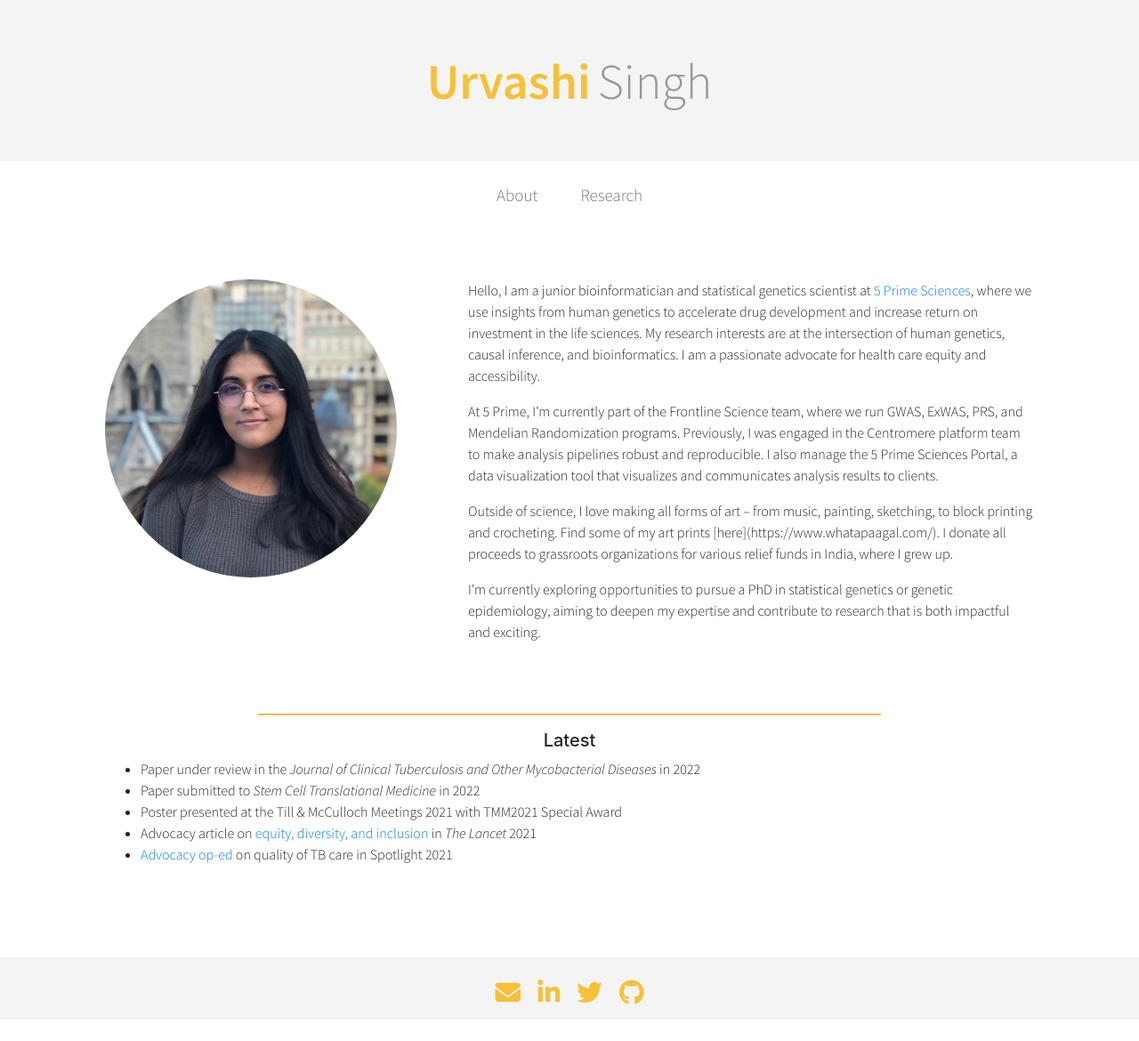
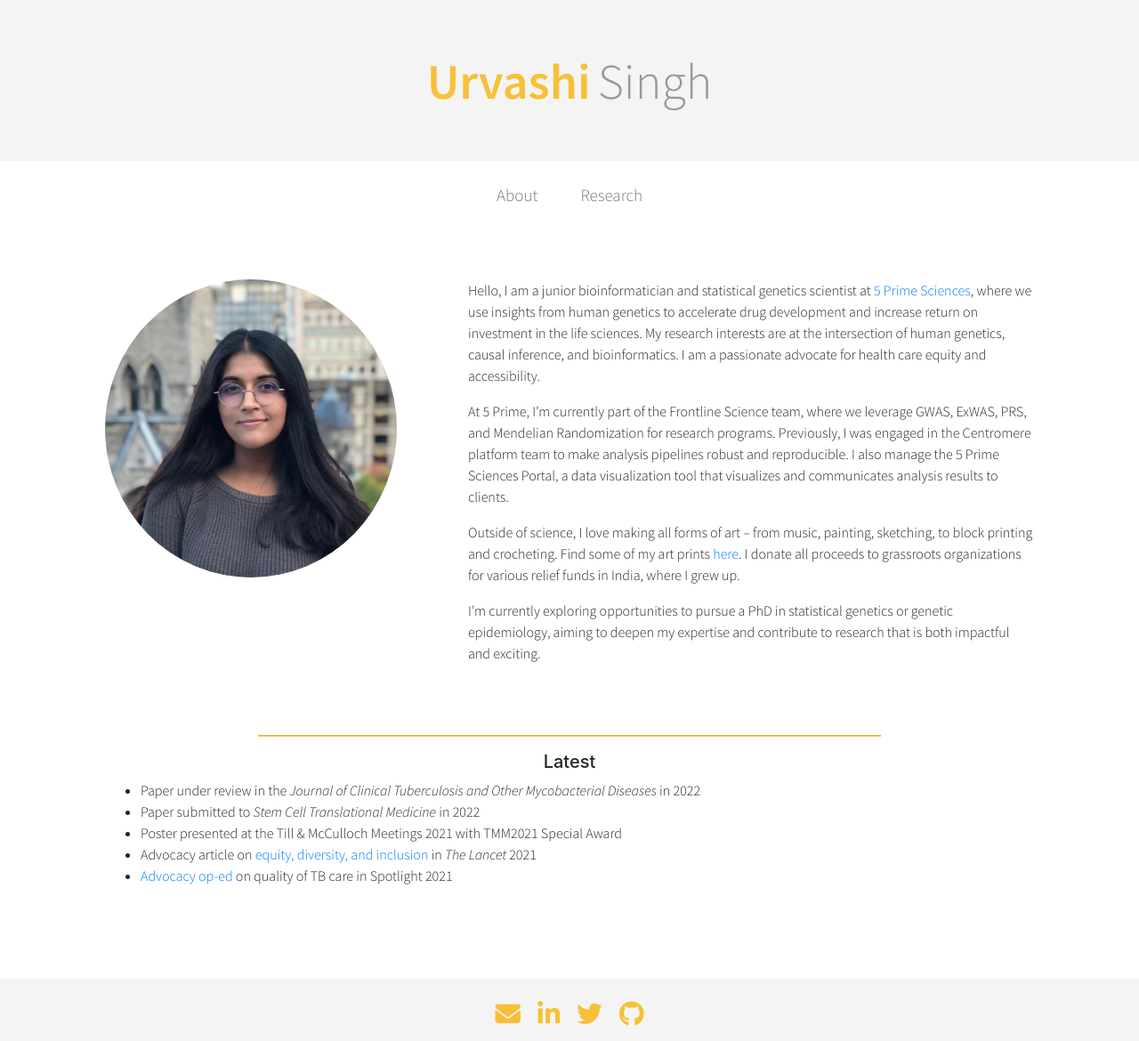
Before and after one commit to urvashi-s/urvashi-s.github.io, a Jekyll site: the page built from about.md, in a window 1280 px wide. Shown: the whole page at 89% size. Built offline with Jekyll 4.4.1, drawn with Linux system fonts in a browser that asks for light colours; nearby versions of some CDN libraries; before the commit the page ends 1146 px from its top, so only the background shows below that.

Commit message:
Updated about for sept 2024

```diff
--- a/about.md
+++ b/about.md
@@ -10,8 +10,8 @@ title: Urvashi Singh
         <br>
         <div class="col-md-8">
             <p style="padding-left: 50px">Hello, I am a junior bioinformatician and statistical genetics scientist at <a class="a-link" href="https://5primesciences.com/" target="_blank">5 Prime Sciences</a>, where we use insights from human genetics to accelerate drug development and increase return on investment in the life sciences. My research interests are at the intersection of human genetics, causal inference, and bioinformatics. I am a passionate advocate for health care equity and accessibility.</p>
-            <p style="padding-left: 50px">At 5 Prime, I’m currently part of the Frontline Science team, where we run GWAS, ExWAS, PRS, and Mendelian Randomization programs. Previously, I was engaged in the Centromere platform team to make analysis pipelines robust and reproducible. I also manage the 5 Prime Sciences Portal, a data visualization tool that visualizes and communicates analysis results to clients.</p>
-            <p style="padding-left: 50px">Outside of science, I love making all forms of art – from music, painting, sketching, to block printing and crocheting. Find some of my art prints [here](https://www.whatapaagal.com/). I donate all proceeds to grassroots organizations for various relief funds in India, where I grew up.</p>
+            <p style="padding-left: 50px">At 5 Prime, I’m currently part of the Frontline Science team, where we leverage GWAS, ExWAS, PRS, and Mendelian Randomization for research programs. Previously, I was engaged in the Centromere platform team to make analysis pipelines robust and reproducible. I also manage the 5 Prime Sciences Portal, a data visualization tool that visualizes and communicates analysis results to clients.</p>
+            <p style="padding-left: 50px">Outside of science, I love making all forms of art – from music, painting, sketching, to block printing and crocheting. Find some of my art prints <a class="a-link" href="https://www.whatapaagal.com/" target="_blank">here</a>. I donate all proceeds to grassroots organizations for various relief funds in India, where I grew up.</p>
             <p style="padding-left: 50px">I’m currently exploring opportunities to pursue a PhD in statistical genetics or genetic epidemiology, aiming to deepen my expertise and contribute to research that is both impactful and exciting.
             </p>
         </div>
```
